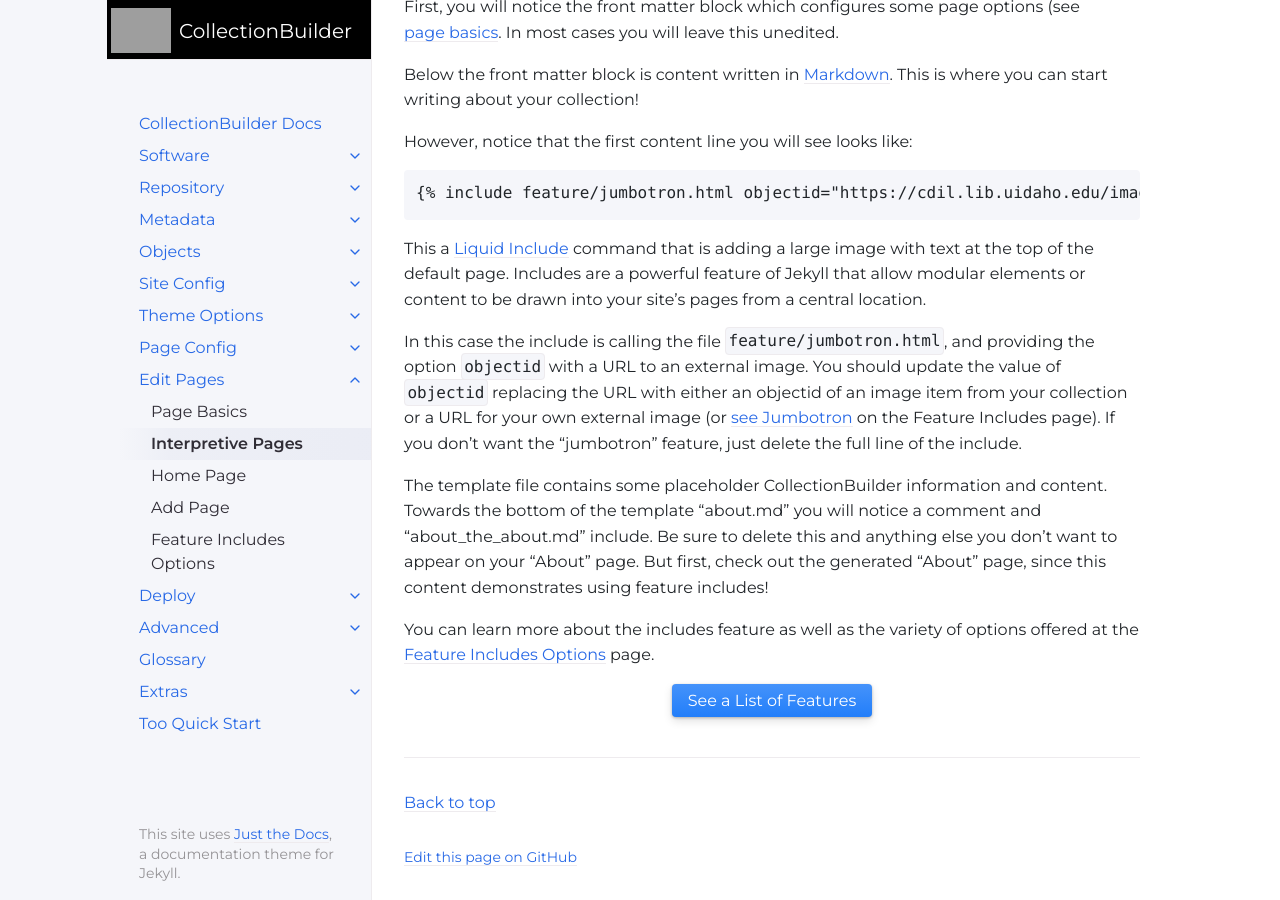
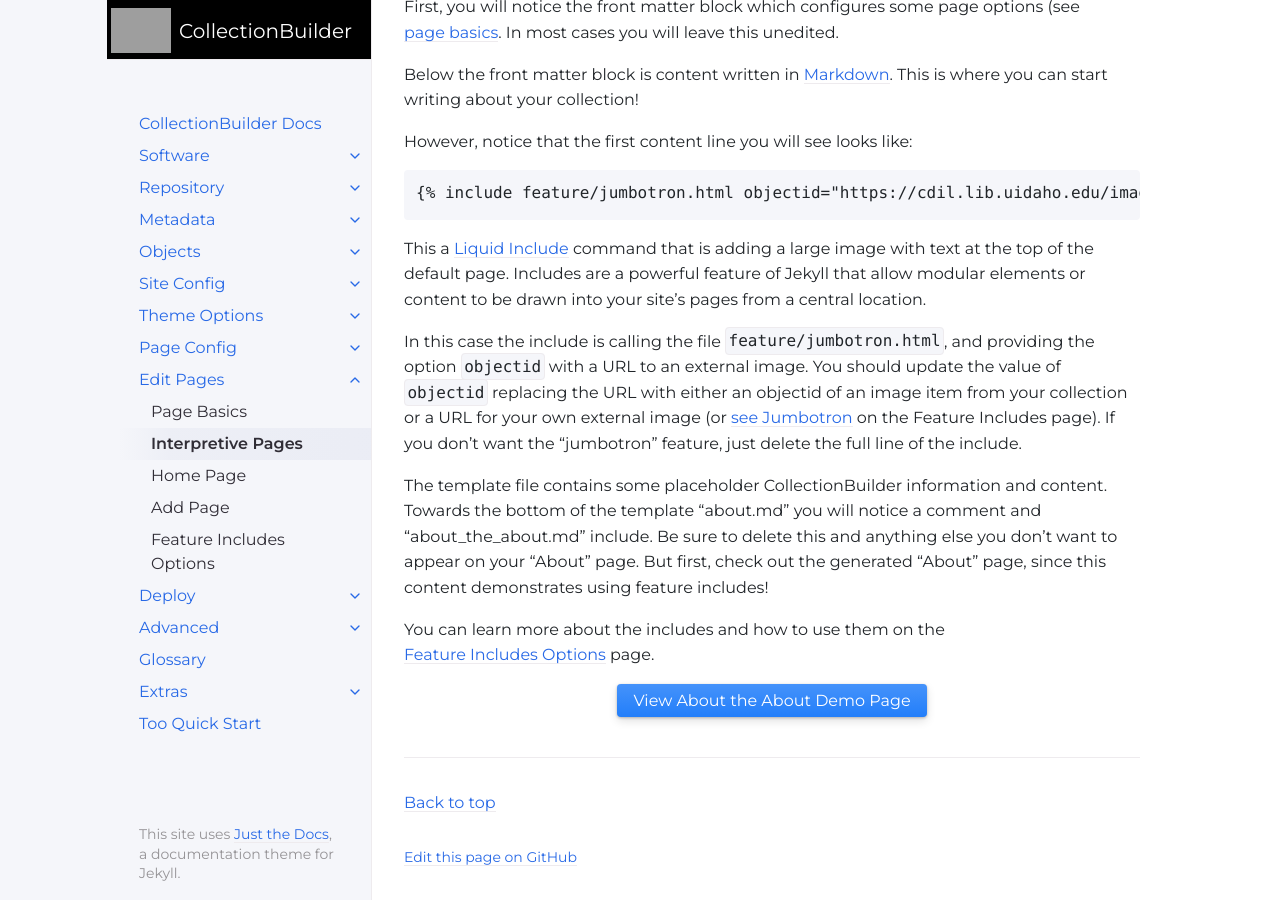
Before and after one commit to CollectionBuilder/cb-docs, a Jekyll site: the page built from docs/pages/interpretive.md, in a window 1280 px wide and 900 px high, scrolled down 645 px. Built offline with Jekyll 4.4.1, drawn with Linux system fonts in a browser that asks for light colours; comment, search, counter and statistics services are not loaded.

Commit message:
broken link fix

```diff
--- a/docs/pages/interpretive.md
+++ b/docs/pages/interpretive.md
@@ -43,6 +43,6 @@ Towards the bottom of the template "about.md" you will notice a comment and "abo
 Be sure to delete this and anything else you don't want to appear on your "About" page.
 But first, check out the generated "About" page, since this content demonstrates using feature includes!
 
-You can learn more about the includes feature as well as the variety of options offered at the [Feature Includes Options]({{ '/docs/pages/features/' | relative_url }}) page.
+You can learn more about the includes and how to use them on the [Feature Includes Options]({{ '/docs/pages/features/' | relative_url }}) page.
 
-{% include feature/button.html link="/docs/pages/features/" text="See a List of Features"%}
+{% include feature/button.html link="https://collectionbuilder.github.io/collectionbuilder-gh/about.html#about-the-about-page" text="View About the About Demo Page"%}
```
